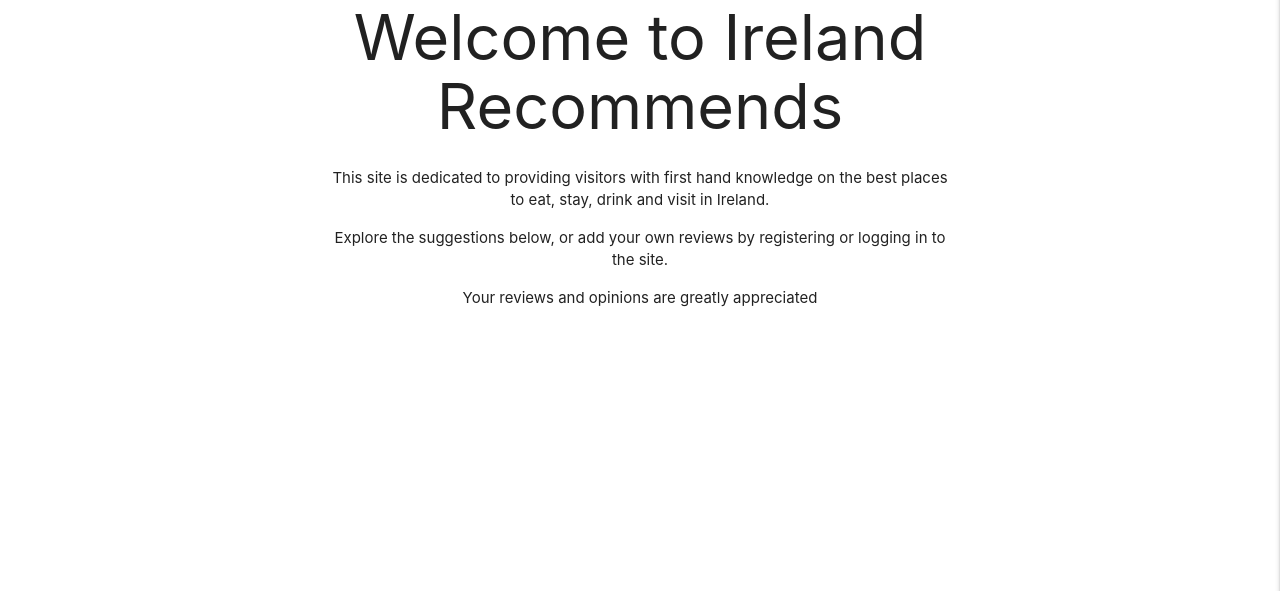
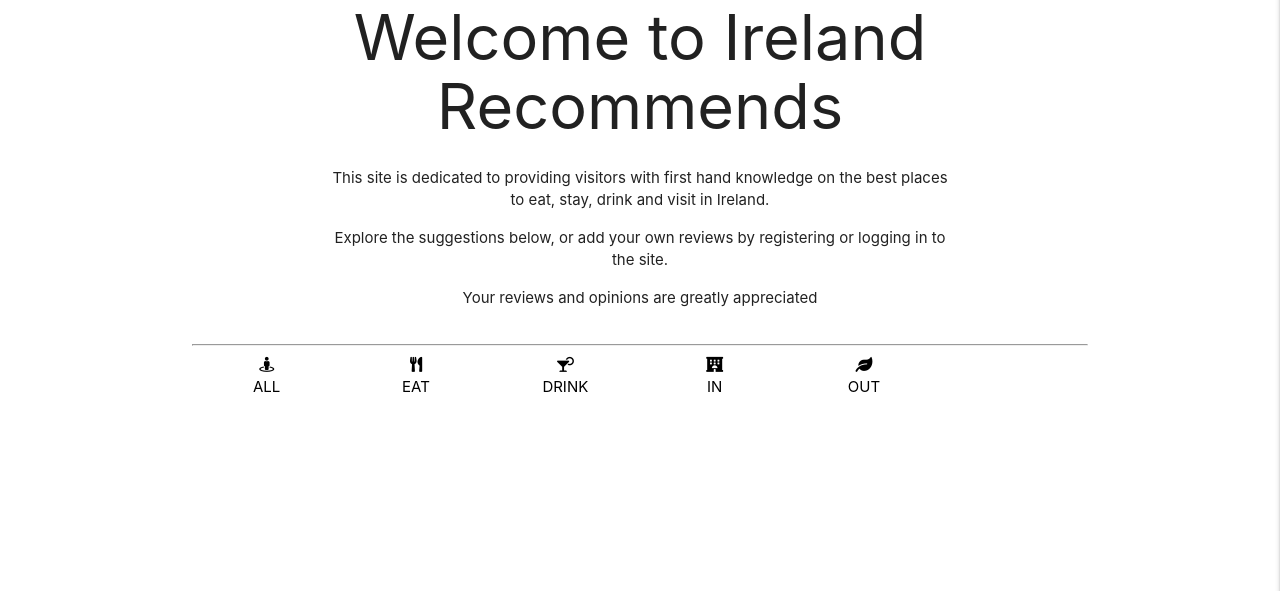
Before and after one commit to d-mcalpin/IrelandRecommends, a Flask app: page /reviews in a window 1280 px wide. Shown: the part 103-694 px from the top of the page. Run offline with Flask 2, Linux system fonts and the light colour scheme; data that the repository does not hold is empty; some libraries are stand-ins or nearby versions.

Commit message:
Added filters for categories to reviews.html

```diff
--- a/templates/reviews.html
+++ b/templates/reviews.html
@@ -11,5 +11,27 @@
       <p>Your reviews and opinions are greatly appreciated</p>
    </div>
 </div>
-
+<div class="container">
+   <hr>
+</div>
+<div class="filters container center-align" id="list">
+   <div class="row">
+      <div class="col s2">
+         <a class="black-text " href="{{ url_for('reviews') }}#list"><i class="fas fa-street-view"></i><br>ALL</a>
+      </div>
+      <div class="col s2">
+         <a class="black-text" href="{{ url_for('filter_reviews', category_name='Eat') }}#list"><i class="fas fa-utensils"></i><br>EAT</a>
+      </div>
+      <div class="col s2">
+         <a class=" black-text" href="{{ url_for('filter_reviews', category_name='Drink') }}#list"><i class="fas fa-cocktail"></i><br>DRINK</a>
+      </div>
+      <div class="col s2">
+         <a class="black-text " href="{{ url_for('filter_reviews', category_name='Stay') }}#list"><i class="fas fa-hotel"></i><br>IN</a>
+      </div>
+      <div class="col s2">
+         <a class=" black-text" href="{{ url_for('filter_reviews', category_name='Visit') }}#list"><i class="fas fa-leaf"></i><br>OUT</a>
+      </div>
+   </div>
+</div>
+<div>
 {% endblock %}
```
